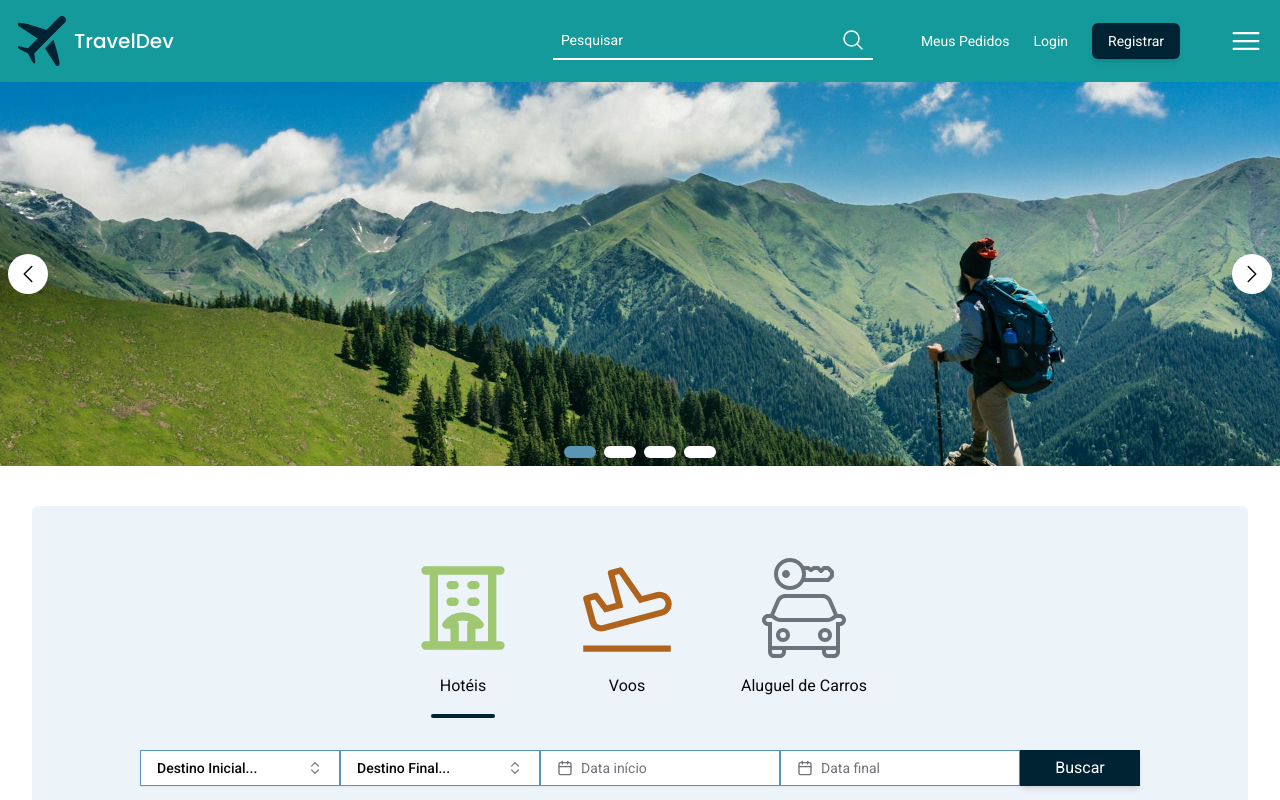
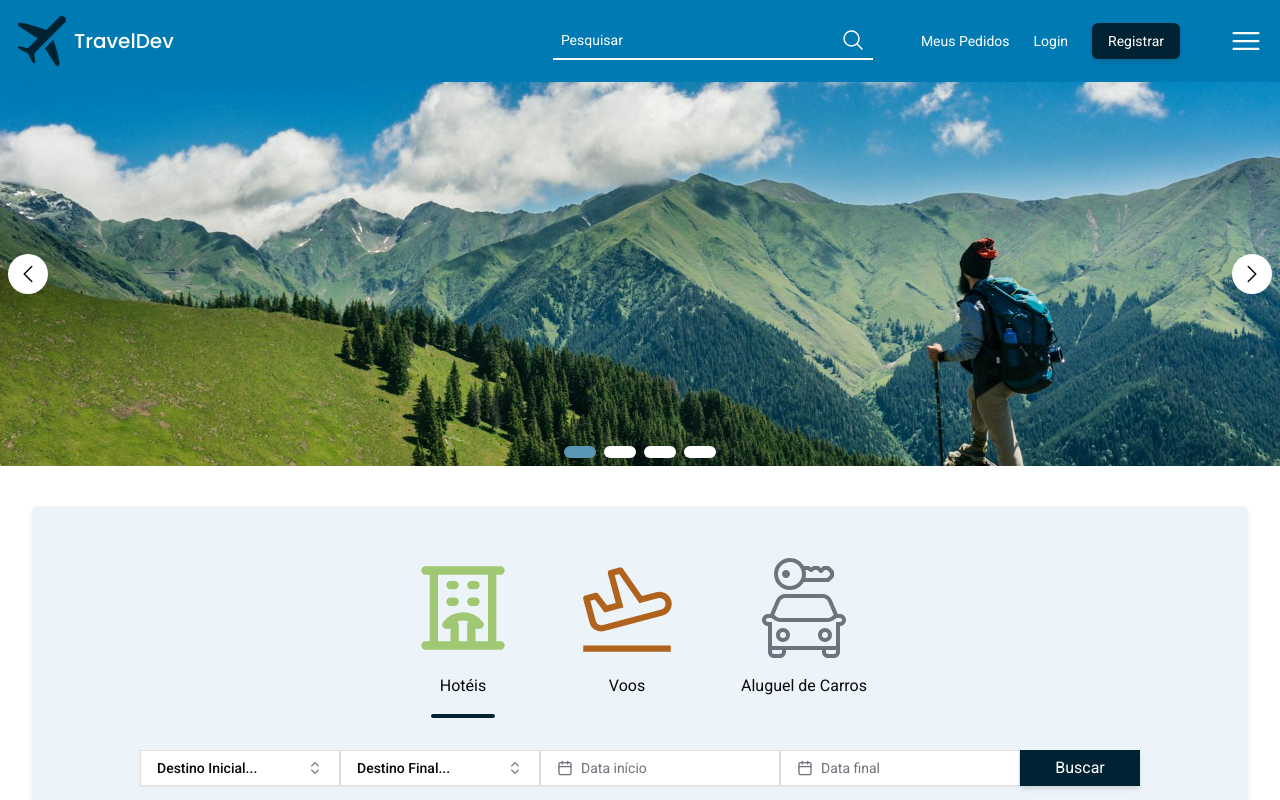
Before and after one commit to jessicaagrs/travelDev, a Next.js app: page / in a window 1280 px wide. Shown: the top 800 px of the page. Built offline with nearby package versions, Linux system fonts and the light colour scheme.

Commit message:
feat: update component styles and dimensions; enhance UI consistency across Catalog, Combobox, DatePicker, Header, and PostItem

```diff
--- a/src/components/catalog/Catalog.tsx
+++ b/src/components/catalog/Catalog.tsx
@@ -33,7 +33,7 @@ export default function Catalog() {
   };
 
   return (
-    <section className="font-roboto flex flex-col items-center bg-custom1090 py-5 my-10 mx-8 rounded-md">
+    <section className="font-roboto flex flex-col items-center bg-custom1090 shadow-md py-5 my-10 mx-8 rounded-md">
       <div className="flex gap-16 py-8">
         {servicesCatalog.map((service) => (
           <button
--- a/src/components/filters/Combobox.tsx
+++ b/src/components/filters/Combobox.tsx
@@ -58,7 +58,7 @@ export function Combobox({ data, label }: ComboboxProps) {
           variant="outline"
           role="combobox"
           aria-expanded={open}
-          className="w-[200px] justify-between border-custom700 rounded-none"
+          className="w-[200px] justify-between border-custom1045 rounded-none"
         >
           {value
             ? frameworks.find((framework) => framework.value === value)?.label
--- a/src/components/filters/DatePicker.tsx
+++ b/src/components/filters/DatePicker.tsx
@@ -26,7 +26,7 @@ export function DatePicker({ label }: DatePickerProps) {
         <Button
           variant={'outline'}
           className={cn(
-            'w-[240px] justify-start text-left font-normal border border-custom700 rounded-none',
+            'w-[240px] justify-start text-left font-normal border border-custom1045 rounded-none',
             !date && 'text-muted-foreground',
           )}
         >
--- a/src/components/header/Header.tsx
+++ b/src/components/header/Header.tsx
@@ -5,7 +5,7 @@ import { SearchHeader } from './SearchHeader';
 
 export default function Header() {
   return (
-    <nav className="bg-custom100 text-custom400 flex justify-between items-center p-4 font-poppins">
+    <nav className="bg-custom1000 text-custom400 flex justify-between items-center p-4 font-poppins">
       <Logo />
       <div className="flex items-center gap-12 font-roboto">
         <SearchHeader />
--- a/src/components/posts/PostItem.tsx
+++ b/src/components/posts/PostItem.tsx
@@ -8,12 +8,12 @@ type PostItemProps = {
 
 export const PostItem = ({ source, title, description }: PostItemProps) => {
   return (
-    <div className="flex flex-col gap-4 max-w-[300px] bg-custom1090 rounded-lg">
+    <div className="flex flex-col gap-4 max-w-[400px] bg-custom1090 rounded-lg">
       <div>
         <Image
           src={source}
           alt={title}
-          width={300}
+          width={400}
           height={200}
           className="rounded-t-lg"
         />
```
